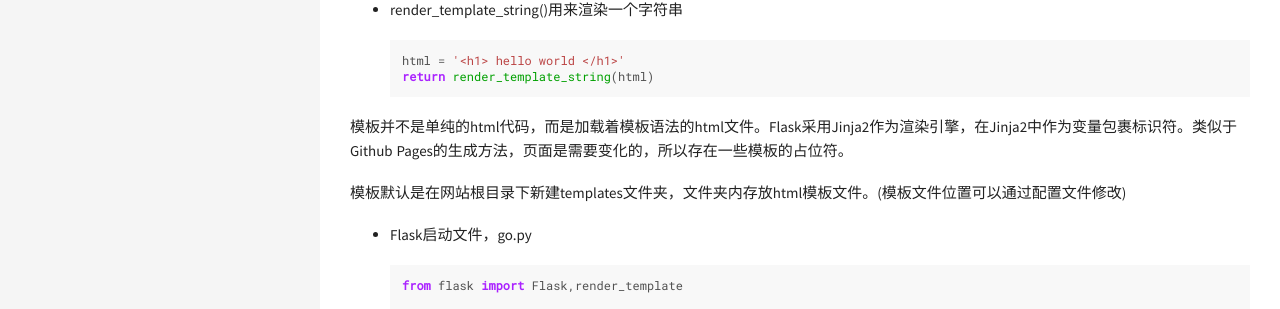
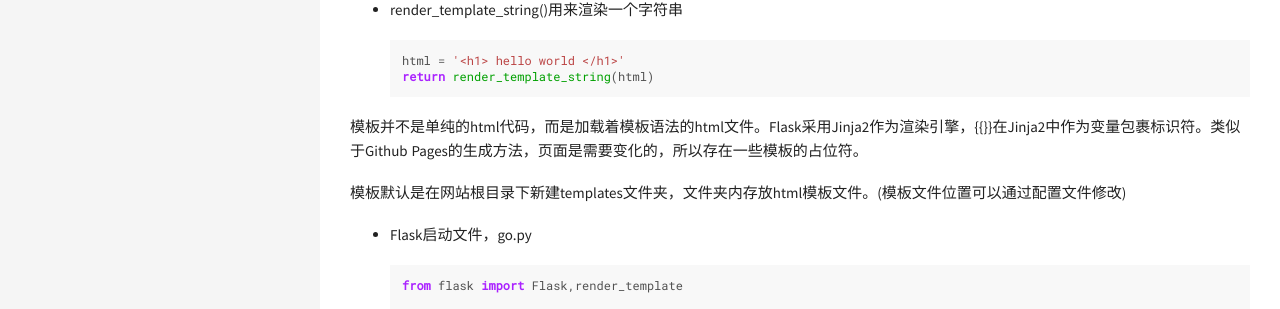
Before and after one commit to MonkeyDatabase/MonkeyDatabase.github.io, a Jekyll site: the page built from _posts/2020-10-11-ctf-web-Web-python-template-injection.md, in a window 1280 px wide. Shown: the part 1852-2161 px from the top of the page. Built offline with Jekyll 4.4.1, drawn with Linux system fonts in a browser that asks for light colours; comment, search, counter and statistics services are not loaded.

````diff
--- a/_posts/2020-10-11-ctf-web-Web-python-template-injection.md
+++ b/_posts/2020-10-11-ctf-web-Web-python-template-injection.md
@@ -80,7 +80,7 @@ Flask的渲染方法有两种：
   return render_template_string(html)
   ```
 
-模板并不是单纯的html代码，而是加载着模板语法的html文件。Flask采用Jinja2作为渲染引擎，{{}}在Jinja2中作为变量包裹标识符。类似于Github Pages的生成方法，页面是需要变化的，所以存在一些模板的占位符。
+模板并不是单纯的html代码，而是加载着模板语法的html文件。Flask采用Jinja2作为渲染引擎，\{\{\}\}在Jinja2中作为变量包裹标识符。类似于Github Pages的生成方法，页面是需要变化的，所以存在一些模板的占位符。
 
 模板默认是在网站根目录下新建templates文件夹，文件夹内存放html模板文件。(模板文件位置可以通过配置文件修改)
 
````
Also changed, not shown: _posts/2020-10-25-ctf-web-shrine.md (+5 -5 lines).
